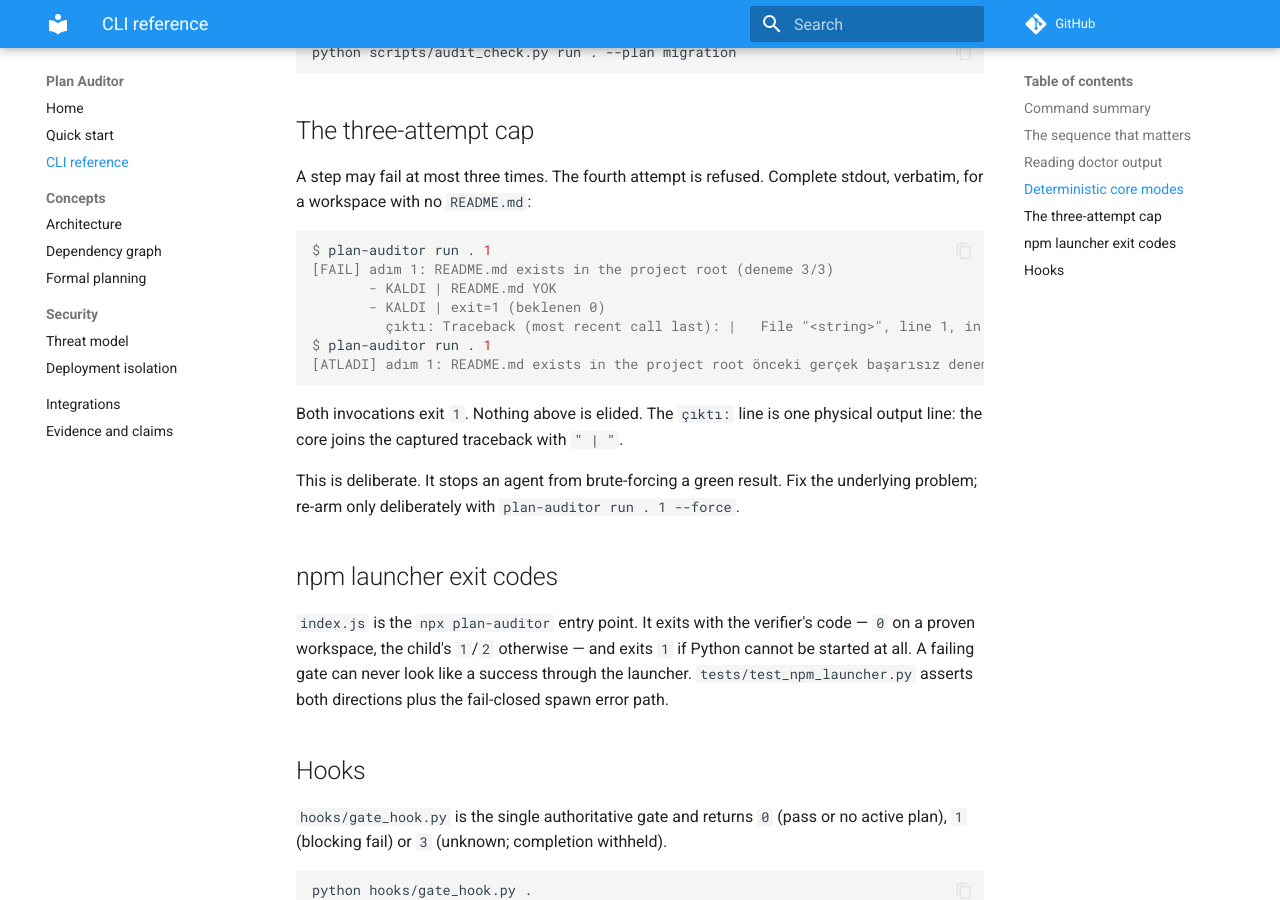
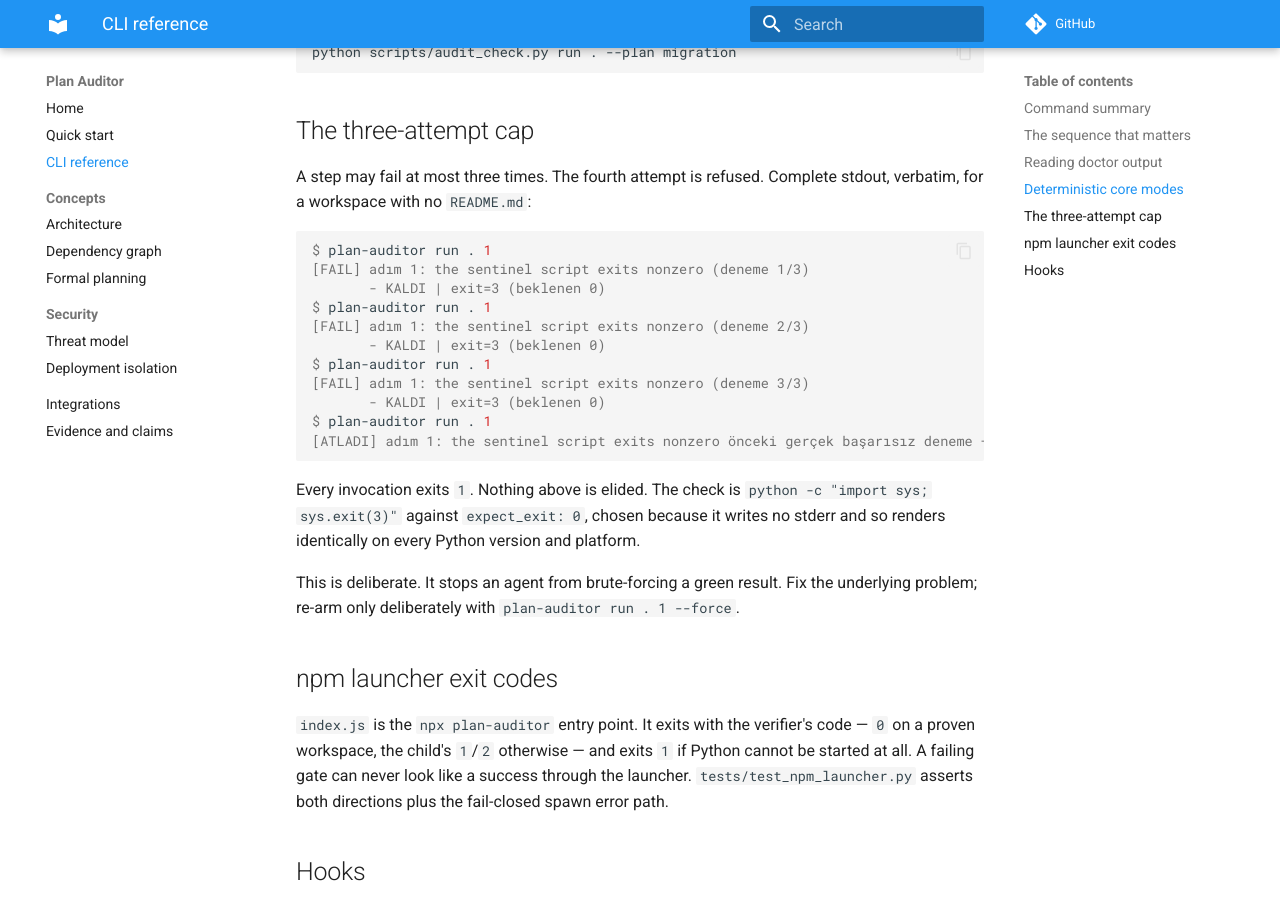
Before and after one commit to Furox-Art/plan-auditor, an MkDocs documentation site: the page built from docs/cli.md, in a window 1280 px wide and 900 px high, scrolled down 3806 px. Built offline with MkDocs 1.6.1 and Material for MkDocs 9.7.7, drawn with Linux system fonts in a browser that asks for light colours; comment, search, counter and statistics services are not loaded.

Commit message:
docs: use a version-stable sentinel check in failure transcripts
CI failed on 3.13 while 3.10-3.12 passed. Python 3.11+ adds the offending
source line and a caret to tracebacks, so the `çıktı:` line the docs quoted
was correct on older interpreters and wrong on newer ones. No single verbatim
traceback can be correct across the matrix.

The attempt transcripts now use a stderr-free sentinel check
(`python -c "import sys; sys.exit(3)"` against `expect_exit: 0`), whose output
is byte-identical everywhere. Each block states what it shows and notes that a
stderr-bearing check additionally gets a `çıktı:` line joined with `" | "`.

- tests/test_doc_transcripts.py asserts the sentinel transcript is free of
  tracebacks and `çıktı:` markers, and rejects any documented traceback that
  pins a version-specific frame (3.11+ caret) so this cannot regress quietly.

````diff
--- a/docs/cli.md
+++ b/docs/cli.md
@@ -127,16 +127,21 @@ stdout, verbatim, for a workspace with no `README.md`:
 
 ```console
 $ plan-auditor run . 1
-[FAIL] adım 1: README.md exists in the project root (deneme 3/3)
-       - KALDI | README.md YOK
-       - KALDI | exit=1 (beklenen 0)
-         çıktı: Traceback (most recent call last): |   File "<string>", line 1, in <module> | FileNotFoundError: [Errno 2] No such file or directory: 'README.md' |
+[FAIL] adım 1: the sentinel script exits nonzero (deneme 1/3)
+       - KALDI | exit=3 (beklenen 0)
 $ plan-auditor run . 1
-[ATLADI] adım 1: README.md exists in the project root önceki gerçek başarısız deneme — 3 sınırı aşıldı.
+[FAIL] adım 1: the sentinel script exits nonzero (deneme 2/3)
+       - KALDI | exit=3 (beklenen 0)
+$ plan-auditor run . 1
+[FAIL] adım 1: the sentinel script exits nonzero (deneme 3/3)
+       - KALDI | exit=3 (beklenen 0)
+$ plan-auditor run . 1
+[ATLADI] adım 1: the sentinel script exits nonzero önceki gerçek başarısız deneme — 3 sınırı aşıldı.
 ```
 
-Both invocations exit `1`. Nothing above is elided. The `çıktı:` line is one
-physical output line: the core joins the captured traceback with `" | "`.
+Every invocation exits `1`. Nothing above is elided. The check is
+`python -c "import sys; sys.exit(3)"` against `expect_exit: 0`, chosen because it
+writes no stderr and so renders identically on every Python version and platform.
 
 This is deliberate. It stops an agent from brute-forcing a green result. Fix the
 underlying problem; re-arm only deliberately with `plan-auditor run . 1 --force`.
````
Also changed, not shown: CHANGELOG.md (+12 -7 lines), README.md (+16 -10 lines), docs/quickstart.md (+12 -7 lines), 1 other file.
